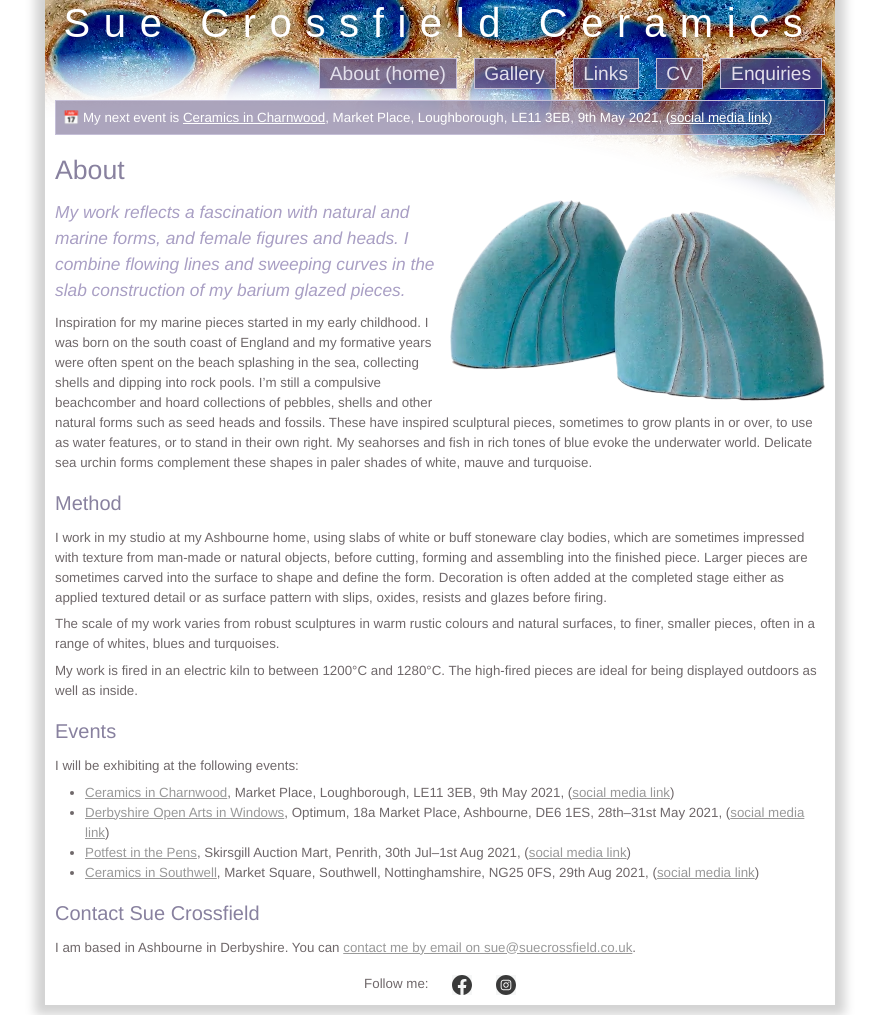
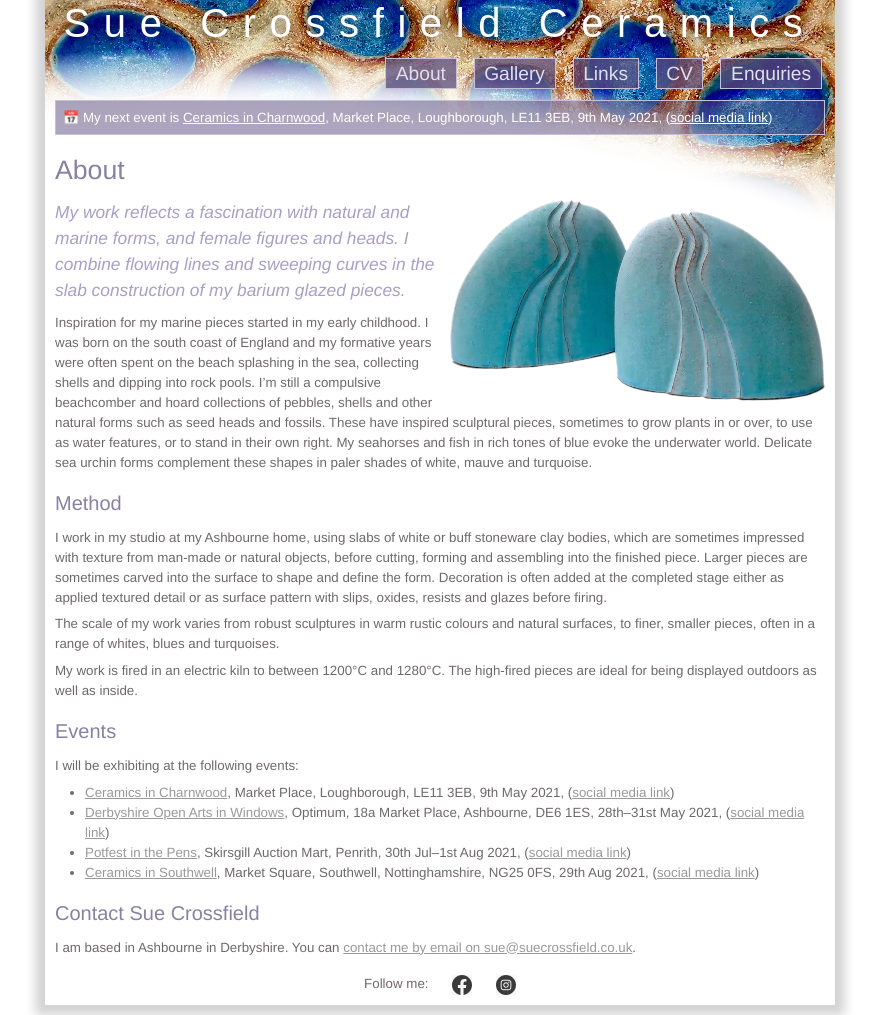
Before and after one commit to suecrossfield/suecrossfield.github.io, a Jekyll site: the page built from index.md, in a window 1280 px wide. Shown: the whole page, without its empty margins (200-1079 px from the left). Built offline with Jekyll 4.4.1, drawn with Linux system fonts in a browser that asks for light colours.

Commit message:
Fix #17 by making menu more responsive Fix #16 by making image size responsive

```diff
--- a/_layouts/page.html
+++ b/_layouts/page.html
@@ -5,7 +5,7 @@ layout: default
   <div class="site-name"><a href="/">Sue Crossfield Ceramics</a></div>
   <nav>
     <ul class="menu">
-      <li><a href="{{ "/" | relative_url }}" rel="home">About (home)</a></li>
+      <li><a href="{{ "/" | relative_url }}" rel="home">About</a></li>
       <li><a href="{{ "/gallery.html" | relative_url }}">Gallery</a></li>
       <li><a href="{{ "/links.html" | relative_url }}">Links</a></li>
       <li><a href="{{ "/cv.html" | relative_url }}">CV</a></li>
--- a/_sass/_base.scss
+++ b/_sass/_base.scss
@@ -179,10 +179,14 @@ header {
   nav {
     ul.menu {
       text-align: right;
+      margin-left: 0;
       li {
         display: inline-block;
         list-style-type: none;
         margin: 0 1em .5em 0;
+        @include media-query(400px) {
+          margin: 0 .2em .5em 0;
+        }
         a {
           color: lighten($accent-color,20%);
           border: 1px solid lighten($accent-color,10%);
@@ -190,6 +194,14 @@ header {
           text-decoration: none;
           font-size: 1.2rem;
           padding: .2em .5em .2em .5em;
+
+
+          @include media-query(500px) {
+            font-size: 1rem;
+          }
+          @include media-query(350px) {
+            font-size: .9rem;
+          }
         }
         a:link:hover, a:visited:hover {
           text-decoration: none;
@@ -292,3 +304,7 @@ ul.gallery {
     color: white;
   }
 }
+
+img.cut-out {
+  max-width: 50%;
+}
--- a/index.md
+++ b/index.md
@@ -5,7 +5,7 @@ title: About
 
 # About
 
-<img src="images/two-forms.webp" style="float: right; margin: 0 0 10px 10px;" alt="Photo of two blue pebble forms" title="Photo of two blue pebble forms" width="375">
+<img src="images/two-forms.webp" style="float: right; margin: 0 0 10px 10px;" alt="Photo of two blue pebble forms" title="Photo of two blue pebble forms" width="375" class="cut-out">
 
 My work reflects a fascination with natural and marine forms, and female figures and heads. I combine flowing lines and sweeping curves in the slab construction of my barium glazed pieces.
 {: .caption}
```
